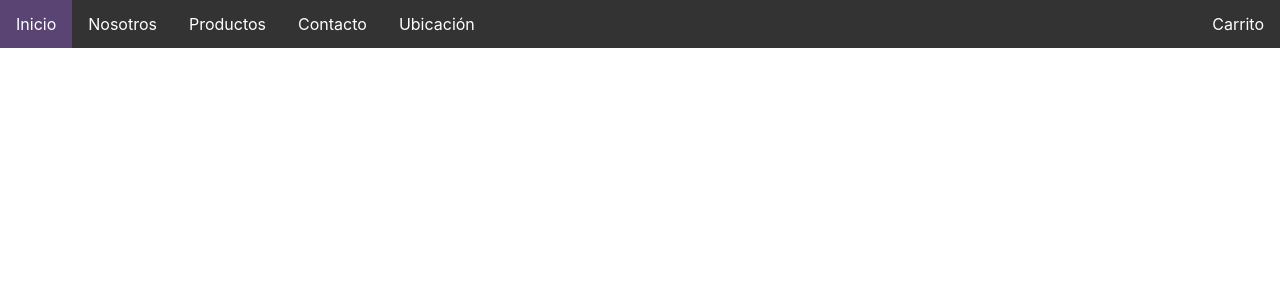
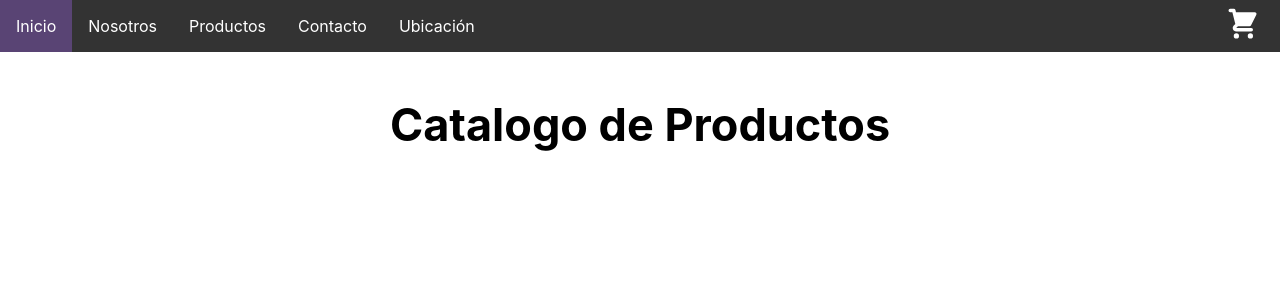
Before and after one commit to LuisDev6/React-Js-Desafio-clase1, a React (Create React App) app: page / in a window 1280 px wide. Shown: the top 300 px of the page. Built offline with nearby package versions, Linux system fonts and the light colour scheme.

Commit message:
Desafío 3: Crea tu landing

```diff
--- a/package.json
+++ b/package.json
@@ -8,6 +8,7 @@
     "@testing-library/user-event": "^13.5.0",
     "react": "^18.1.0",
     "react-dom": "^18.1.0",
+    "react-icons": "^4.4.0",
     "react-scripts": "5.0.1",
     "web-vitals": "^2.1.4"
   },
--- a/src/App.jsx
+++ b/src/App.jsx
@@ -1,10 +1,13 @@
 import './App.css';
 import NavBar from './components/NavBar';
+import ItemListContainer from './containers/ItemListContainer';
 
 function App() {
   return (
     <div className="App">
      <NavBar/>
+     <ItemListContainer greeting="Catalogo de Productos"/>
+
     </div>
   );
 }
--- /dev/null
+++ b/src/components/CardWidget/index.jsx
@@ -0,0 +1,11 @@
+import React from 'react'
+import {HiShoppingCart} from 'react-icons/hi';
+import "./style.css"
+
+export const CardWidget = () => {
+  return (
+    <HiShoppingCart/>
+  )
+}
+
+export default CardWidget
--- /dev/null
+++ b/src/components/CardWidget/style.css
@@ -0,0 +1,13 @@
+.cardWidget{
+    font-size: 35px;
+    color:antiquewhite;
+    color: white;
+    text-align: center;
+    padding-top: 7px;
+    margin-right: 20px;
+
+
+
+
+
+}
--- a/src/components/NavBar.jsx
+++ b/src/components/NavBar/index.jsx
@@ -1,5 +1,6 @@
 import React from "react";
-import './NavBar.css';
+import CardWidget from "../CardWidget";
+import './style.css';
 
 const NavBar = () => {
     return(
@@ -9,8 +10,9 @@ const NavBar = () => {
   <li><a href="#productos">Productos</a></li>
   <li><a href="#contacto">Contacto</a></li>
   <li><a href="#ubicacion">Ubicación</a></li>
-  <li class="right"><a href="#carrito">Carrito</a></li>
+  <li className="cardWidget"><CardWidget/></li>
 </ul>
+
     )
 }
 export default NavBar
--- a/src/components/NavBar.css
+++ b/src/components/NavBar/style.css
@@ -5,7 +5,7 @@ ul.topnav {
   margin: 0;
   padding: 0;
   overflow: hidden;
-  background-color: rgb(51, 51, 51);
+  background-color:  rgb(51, 51, 51);
 }
 
 ul.topnav li {float: left;}
@@ -14,7 +14,7 @@ ul.topnav li a {
   display: block;
   color: white;
   text-align: center;
-  padding: 14px 16px;
+  padding: 16px 16px;
   text-decoration: none;
 }
 
@@ -22,9 +22,9 @@ ul.topnav li a:hover:not(.active) {background-color: #111;}
 
 ul.topnav li a.active {background-color: #594474;}
 
-ul.topnav li.right {float: right;}
+ul.topnav li.cardWidget {float: right;}
 
 @media screen and (max-width: 600px) {
-  ul.topnav li.right,
+  ul.topnav li.cardWidget,
   ul.topnav li {float: none;}
 }
--- /dev/null
+++ b/src/containers/ItemListContainer/index.jsx
@@ -0,0 +1,11 @@
+import React from 'react'
+import "./style.css"
+
+const ItemListContainer = ({greeting}) => {
+  return (
+    <p className='p-greeting'>{greeting}</p>
+
+  )
+}
+
+export default ItemListContainer
--- /dev/null
+++ b/src/containers/ItemListContainer/style.css
@@ -0,0 +1,4 @@
+.p-greeting{
+    font-weight: bold;
+    font-size: 45px;
+}
```
Also changed, not shown: 1 other file (tests, documents, lock files or other folders).
